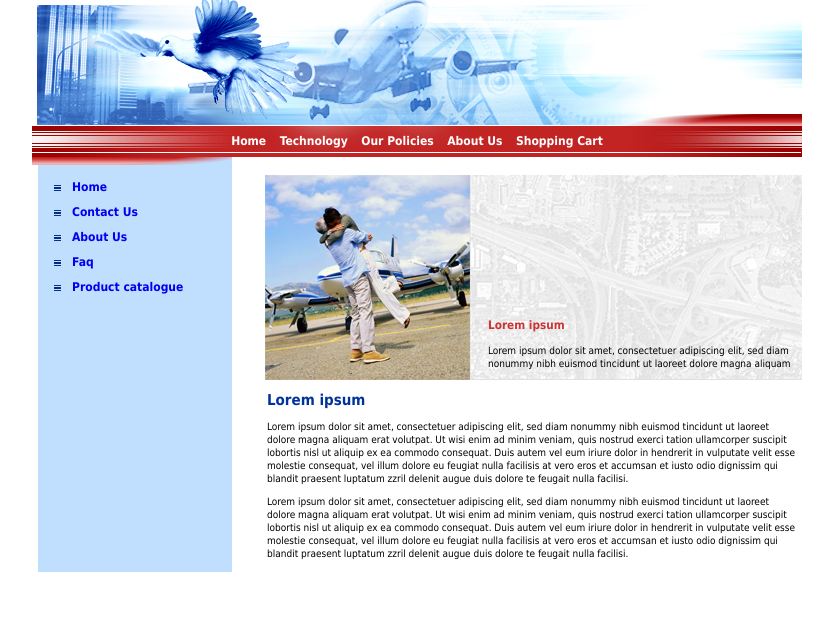
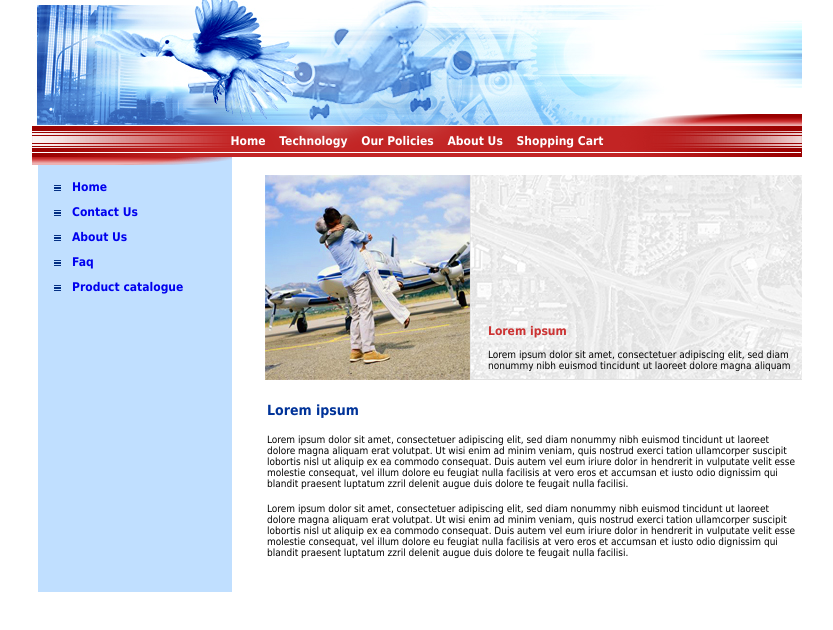
Before and after one commit to mgrinko/markup0, a plain HTML site: page index.html in a window 1280 px wide. Shown: the whole page, without its empty margins (223-1056 px from the left). Drawn offline with Linux system fonts and the light colour scheme.

Commit message:
Fixes after review

```diff
--- a/index.html
+++ b/index.html
@@ -7,9 +7,7 @@
 </head>
 <body>
   <!-- MAIN -->
-  <div id="main">
-
-    <img src="img/header.jpg" alt=""/>
+  <div id="page">
     <header>
       <ul>
         <li><a href="#home">Home</a></li>
@@ -21,7 +19,7 @@
     </header>
     <!-- HEADER : END -->
 
-    <div class="wrap">
+    <div id="main">
 
       <!-- SIDE PANEL -->
       <div class="sidepanel">
@@ -44,8 +42,8 @@
             <p>Lorem ipsum dolor sit amet, consectetuer adipiscing elit, sed diam nonummy nibh euismod tincidunt ut laoreet dolore magna aliquam</p>
           </div>
         </section>
-        <section>
-          <div class="regular-content">
+        <section class="main-section">
+          <div class="section-content">
             <h1>Lorem ipsum</h1>
             <p>Lorem ipsum dolor sit amet, consectetuer adipiscing elit, sed diam nonummy nibh euismod tincidunt ut laoreet dolore magna aliquam erat volutpat. Ut wisi enim ad minim veniam, quis nostrud exerci tation ullamcorper suscipit lobortis nisl ut aliquip ex ea commodo consequat. Duis autem vel eum iriure dolor in hendrerit in vulputate velit esse molestie consequat, vel illum dolore eu feugiat nulla facilisis at vero eros et accumsan et iusto odio dignissim qui blandit praesent luptatum zzril delenit augue duis dolore te feugait nulla facilisi.</p>
             <p>Lorem ipsum dolor sit amet, consectetuer adipiscing elit, sed diam nonummy nibh euismod tincidunt ut laoreet dolore magna aliquam erat volutpat. Ut wisi enim ad minim veniam, quis nostrud exerci tation ullamcorper suscipit lobortis nisl ut aliquip ex ea commodo consequat. Duis autem vel eum iriure dolor in hendrerit in vulputate velit esse molestie consequat, vel illum dolore eu feugiat nulla facilisis at vero eros et accumsan et iusto odio dignissim qui blandit praesent luptatum zzril delenit augue duis dolore te feugait nulla facilisi.</p>
@@ -53,9 +51,6 @@
         </section>
       </div>
       <!-- MAIN CONTENT : END -->
-
-      <div class="clearfix"></div>
-
     </div>
 
 
--- a/main.css
+++ b/main.css
@@ -1,5 +1,11 @@
+* {
+    margin: 0;
+    padding: 0;
+}
+
+
 body {
-    font: 10px/13px tahoma, sans-serif;
+    font: 10px tahoma, sans-serif;
     margin: 0;
 }
 
@@ -7,10 +13,15 @@ img {
     vertical-align: top;
 }
 
-#main {
+#page {
     background: url("img/main-bg.gif") no-repeat;
     width: 770px;
-    margin: 0 auto
+    margin: 0 auto;
+}
+
+header {
+    background: url('img/header.jpg') no-repeat;
+    padding-top: 126px;
 }
 
 header ul {
@@ -19,23 +30,23 @@ header ul {
     padding: 0;
     background: url("img/header-list-bg.gif") no-repeat 50% 0;
     text-align: center;
-    font: 12px/19px tahoma, sans-serif;
+    font-size: 12px;
+    line-height: 19px;
+    font-weight: bold;
+    color: #ffffff;
 }
 
 header ul li {
     display: inline-block;
-    vertical-align: top;
     padding: 6px 5px;
 }
 
-header ul li a:hover {
+header ul a:hover {
     color: #ffcccc;
 }
 
-header ul li a {
-    display: block;
+header ul a {
     color: #ffffff;
-    font-weight: bold;
     text-decoration: none;
 }
 
@@ -43,9 +54,14 @@ header ul li a {
     clear: both;
 }
 
-.wrap {
+#main {
     background: url("img/sidepanel.gif") repeat-y;
+}
 
+#main::after {
+    content: '';
+    display: block;
+    clear: both;
 }
 
 .sidepanel {
@@ -60,52 +76,66 @@ header ul li a {
     list-style: none;
 }
 
-.sidepanel li {
-    vertical-align: top;
-    background: url("img/sidepanel-option.gif") no-repeat;
-    padding-left: 34px;
-}
-
-.sidepanel li:hover {
-    background: url("img/sidepanel-option-selected.gif") no-repeat;
-}
-
 .sidepanel li a {
     text-decoration: none;
     font-weight: bold;
     font-size: 12px;
     line-height: 25px;
+    display: block;
+    background: url("img/sidepanel-option.gif") no-repeat;
+    padding-left: 34px;
+}
+
+.sidepanel li a:hover {
+    background: url("img/sidepanel-option-selected.gif") no-repeat;
 }
 
 .content {
-    padding-left: 33px;
     padding-top: 18px;
-    float: left;
+    float: right;
     width: 537px;
 }
 
+h1 {
+    color: #003399;
+    font-size: 14px;
+    line-height: 20px;
+    margin-bottom: 14px;
+}
+
+h3 {
+    color: #cc3333;
+    font-size: 12px;
+    line-height: 20px;
+    margin-bottom: 8px;
+}
+
+.first-section p {
+    font-size: 10px;
+    margin-bottom: 9px;
+}
+
+.main-section p {
+    font-size: 10px;
+    margin-bottom: 14px;
+}
+
 .first-section {
-    margin: 0;
     position: relative;
     background: url("img/main-section-bg.jpg") 100% 0;
 }
 
 .first-section .section-content {
-    padding-left: 9px;
     position: absolute;
     bottom: 0;
     right: 0;
     width: 314px;
 }
 
-.content h1 {
-    color: #003399;
-}
-
-.regular-content {
+.main-section .section-content {
     padding: 2px;
 }
 
-.first-section h3 {
-    color: #cc3333;
+section {
+    margin-bottom: 18px;
 }
```
